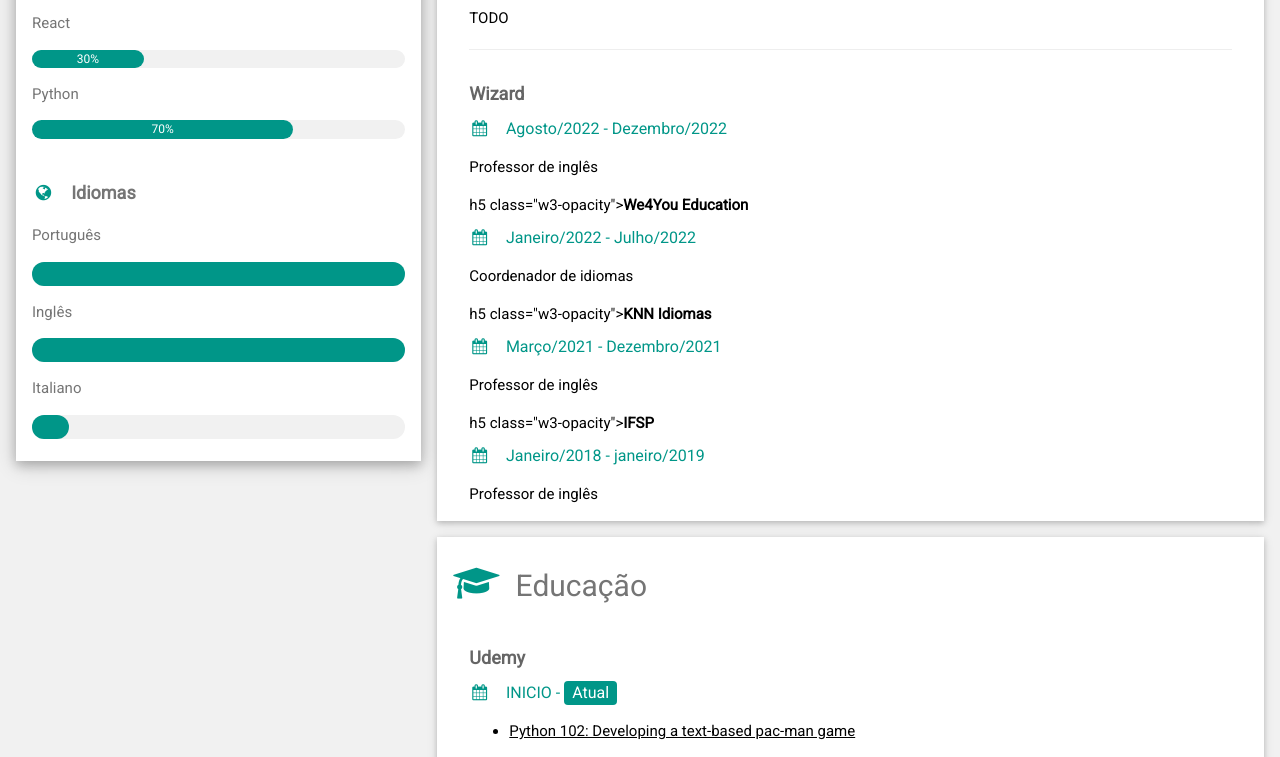
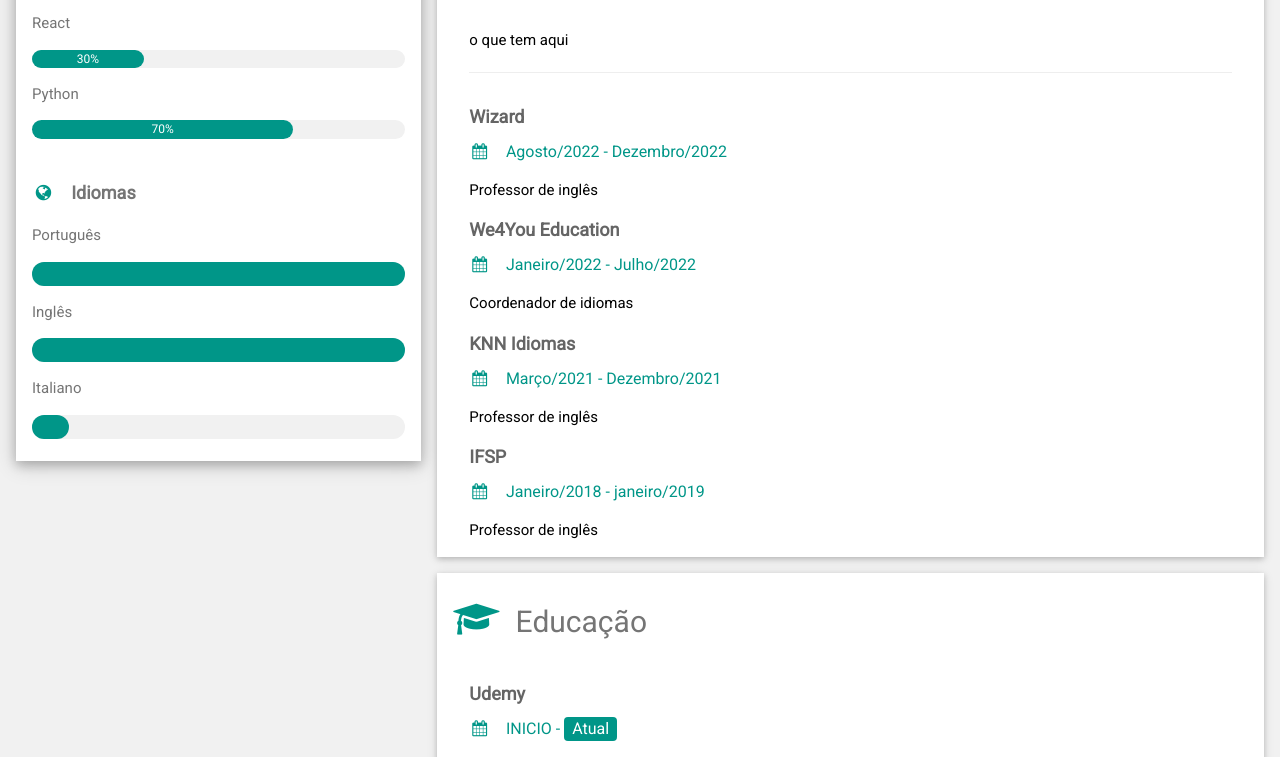
Before and after one commit to hiagxrosa/curriculo, a plain HTML site: page index.html in a window 1280 px wide. Shown: the part 480-1237 px from the top of the page. Drawn offline with nearby package versions, Linux system fonts and the light colour scheme.

Commit message:
Bug fixes

```diff
--- a/index.html
+++ b/index.html
@@ -99,6 +99,9 @@
               Após o término da graduação, local onde me apaixonei pela tecnologia e pesquisa, me dediquei a pesquisa científica de Linguística Cognitiva e Comunicação Científica, o que me proporcionou conquistas como a publicação de capítulos em três livros. Também foquei no aperfeiçoamento do inglês por meio de aulas em escolas de idiomas neste período, tendo em vista que o inglês é uma ferramenta que proporciona conquistas pessoais e no mercado de trabalho.
 
               Atualmente, o meu foco é o retorno a tecnologia e a programação, me aperfeiçoando em programação web ( principalmente NodeJS, React, React Native, TypeScript, HTML, CSS, JavaScript e Python.)</p>
+
+              <b>Tecnologias</b>
+              <i class="fa-brands fa-react"></i>
           </div>
 
           <div class="w3-container w3-card w3-white w3-margin-bottom">
@@ -108,20 +111,20 @@
             <div class="w3-container">
               <!--<h5 class="w3-opacity"><b>TODO</b></h5>
               <h6 class="w3-text-teal"><i class="fa fa-calendar fa-fw w3-margin-right"></i>INICIO - <span class="w3-tag w3-teal w3-round">Atual</span></h6> -->
-              <p>TODO</p>
+              <p>o que tem aqui</p>
               <hr>
             </div>
             <div class="w3-container">
               <h5 class="w3-opacity"><b>Wizard</b></h5>
               <h6 class="w3-text-teal"><i class="fa fa-calendar fa-fw w3-margin-right"></i>Agosto/2022 - Dezembro/2022</h6>
               <p>Professor de inglês</p>
-              h5 class="w3-opacity"><b>We4You Education</b></h5>
+              <h5 class="w3-opacity"><b>We4You Education</b></h5>
               <h6 class="w3-text-teal"><i class="fa fa-calendar fa-fw w3-margin-right"></i>Janeiro/2022 - Julho/2022</h6>
               <p>Coordenador de idiomas</p>
-              h5 class="w3-opacity"><b>KNN Idiomas</b></h5>
+              <h5 class="w3-opacity"><b>KNN Idiomas</b></h5>
               <h6 class="w3-text-teal"><i class="fa fa-calendar fa-fw w3-margin-right"></i>Março/2021 - Dezembro/2021</h6>
               <p>Professor de inglês</p>
-              h5 class="w3-opacity"><b>IFSP</b></h5>
+              <h5 class="w3-opacity"><b>IFSP</b></h5>
               <h6 class="w3-text-teal"><i class="fa fa-calendar fa-fw w3-margin-right"></i>Janeiro/2018 - janeiro/2019</h6>
               <p>Professor de inglês</p>
             </div>
```
